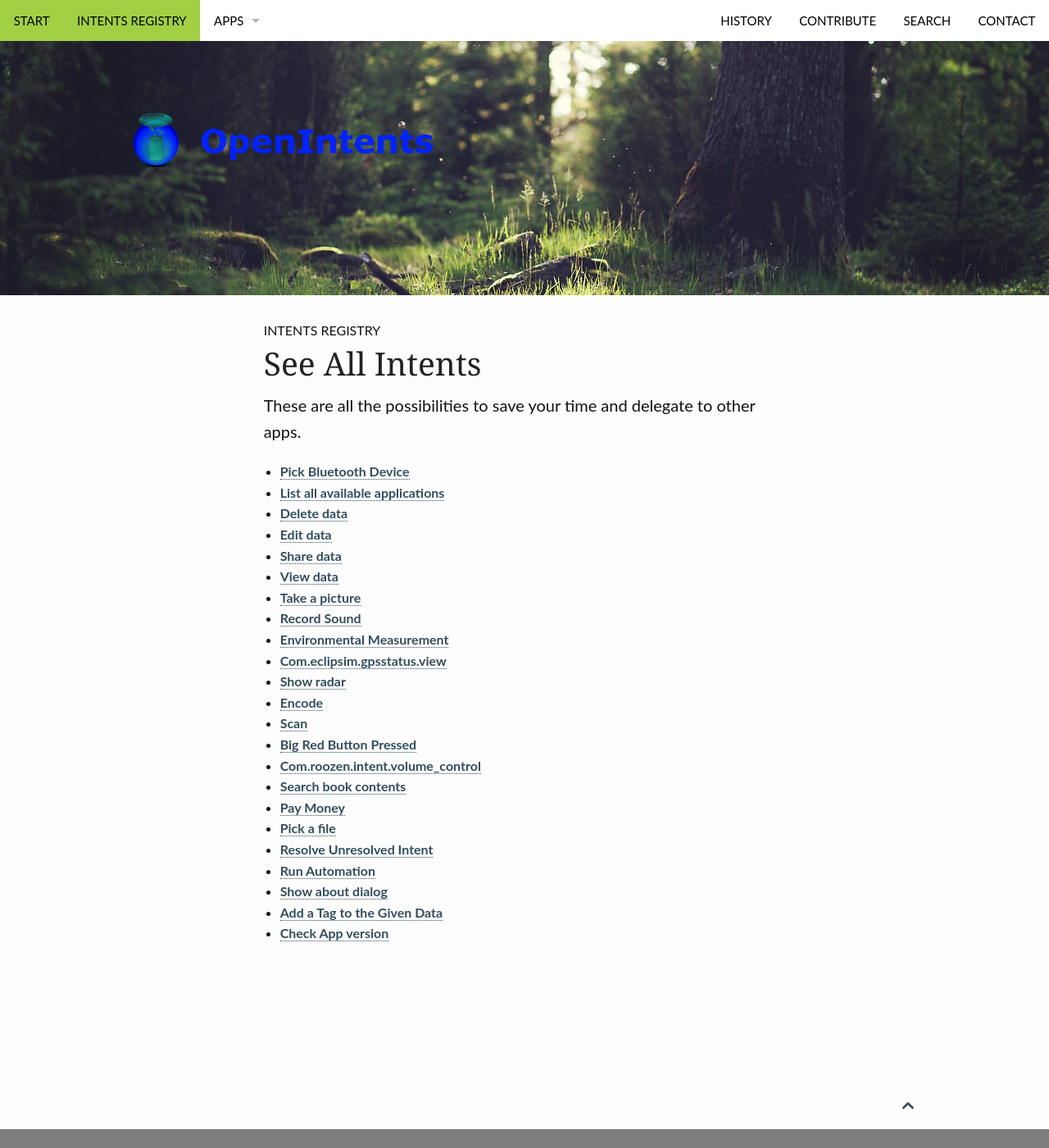
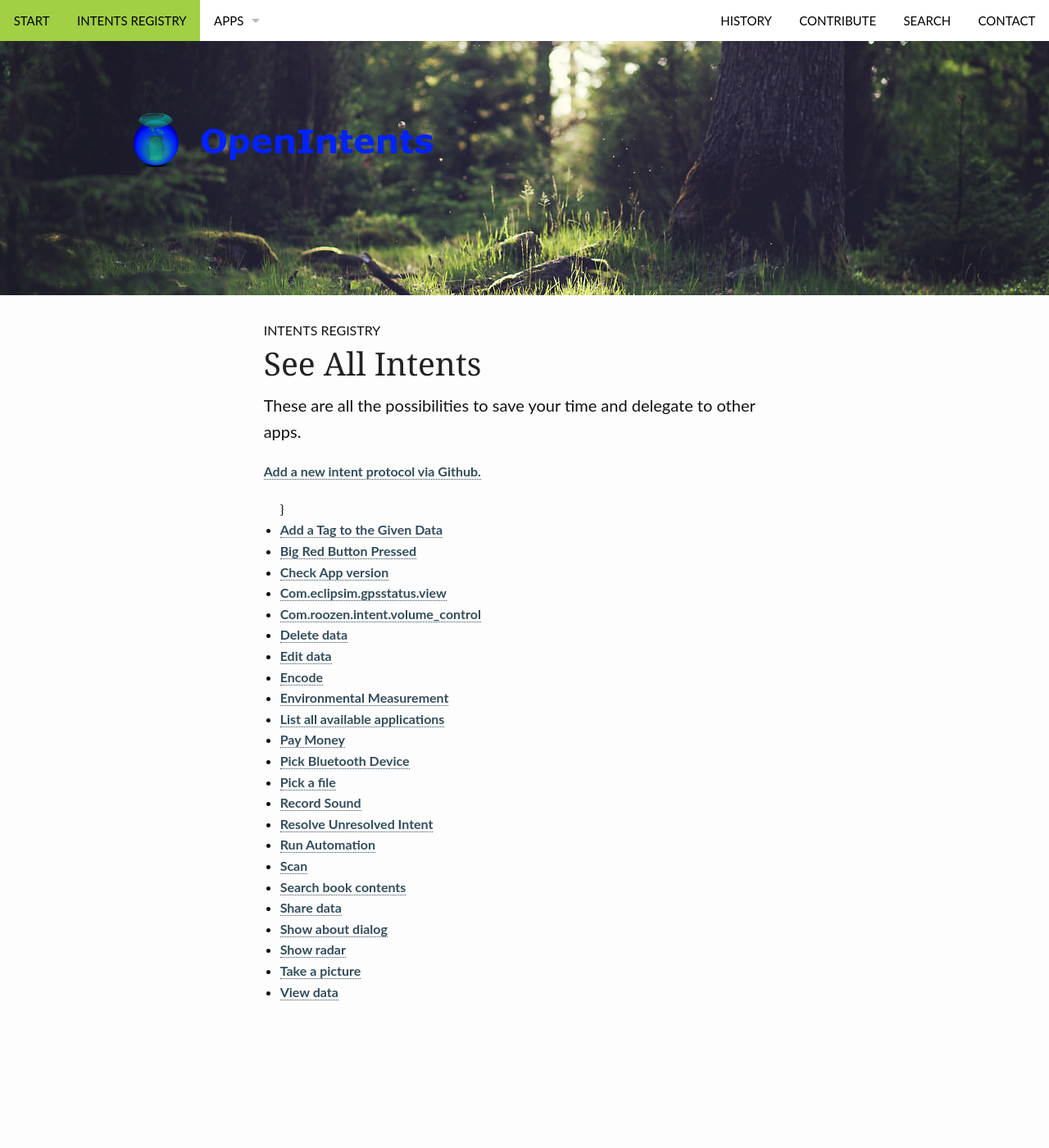
Before and after one commit to openintents/openintents.github.io, a Jekyll site: the page built from pages/intentsregistry.md, in a window 1280 px wide and 1400 px high. Shown: the whole window at 82% size. Built offline with Jekyll 4.4.1, drawn with Linux system fonts in a browser that asks for light colours.

Commit message:
Update intentsregistry.md

```diff
--- a/pages/intentsregistry.md
+++ b/pages/intentsregistry.md
@@ -8,8 +8,10 @@ header:
    image_fullwidth: "header_unsplash_5.jpg"
 permalink: "/intentsregistry/"
 ---
+<a href="https://github.com/openintents/openintents.github.io/new/master/_intent_specs">Add a new intent protocol via Github.</a>
 <ul>
-    {% for spec in site.intent_specs %}
+    {% assign ordered_specs = site.intent_specs | sort: "title" %}}
+    {% for spec in ordered_specs %}
     <li><a href="{{ site.url }}/action/{{ spec.action | slugify  }}">{{ spec.title }}</a></li>
     {% endfor %}
 </ul>
```
